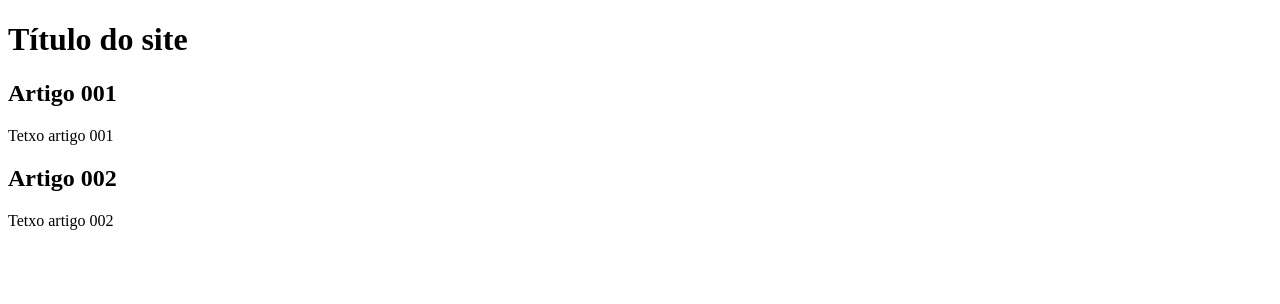
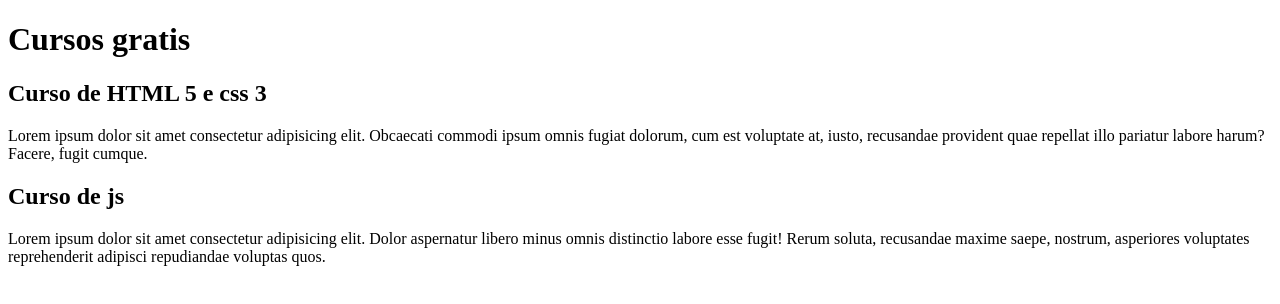
Before and after one commit to viniciuscalefo/projeto-site, a plain HTML site: page index.html in a window 1280 px wide. Drawn offline with Linux system fonts and the light colour scheme.

Commit message:
comecei a escrever conteudo

```diff
--- a/index.html
+++ b/index.html
@@ -9,15 +9,15 @@
 <body>
     <main>
         <header>
-            <h1>Título do site </h1>
+            <h1>Cursos gratis  </h1>
         </header>
         <article>
-            <h2>Artigo 001</h2>
-            <p>Tetxo artigo 001</p>
+            <h2>Curso de HTML 5 e css 3</h2>
+            <p>Lorem ipsum dolor sit amet consectetur adipisicing elit. Obcaecati commodi ipsum omnis fugiat dolorum, cum est voluptate at, iusto, recusandae provident quae repellat illo pariatur labore harum? Facere, fugit cumque.</p>
         </article>
         <article>
-            <h2>Artigo 002</h2>
-            <p>Tetxo artigo 002</p>
+            <h2>Curso de js</h2>
+            <p>Lorem ipsum dolor sit amet consectetur adipisicing elit. Dolor aspernatur libero minus omnis distinctio labore esse fugit! Rerum soluta, recusandae maxime saepe, nostrum, asperiores voluptates reprehenderit adipisci repudiandae voluptas quos.</p>
         </article>
 
     </main>
```
